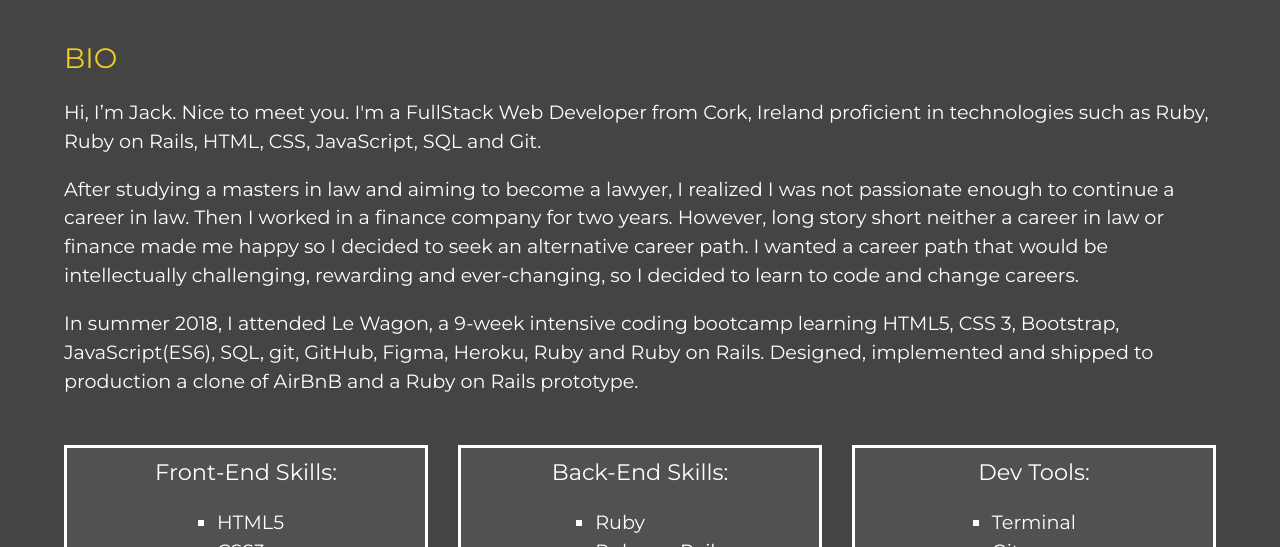
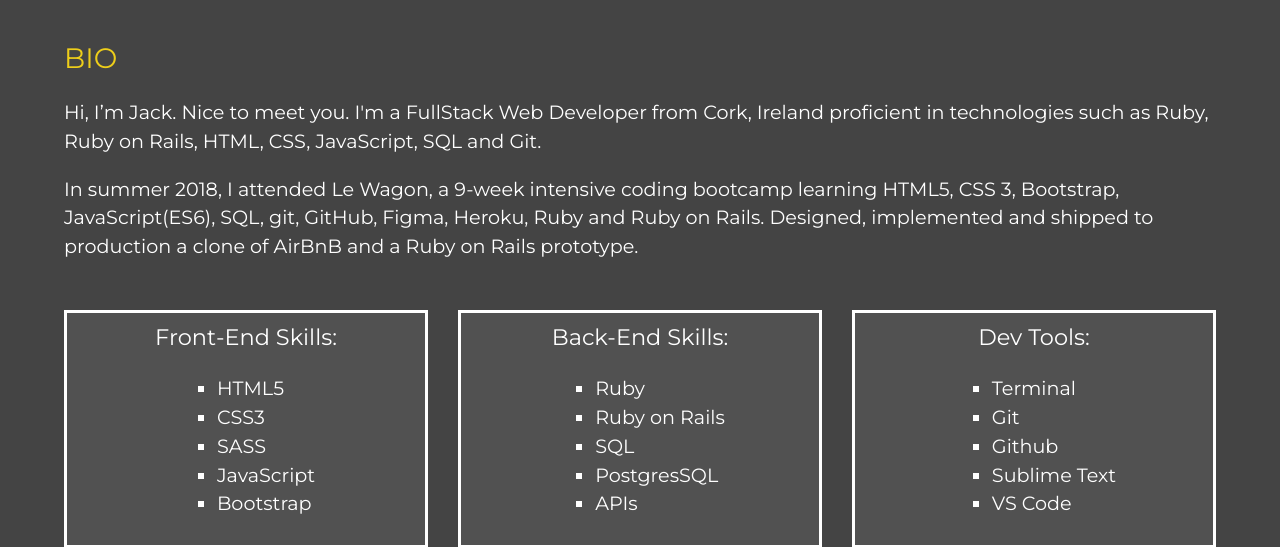
Before and after one commit to jackjoconnor/Porfolio-Website, a website: page dist/about.html in a window 1280 px wide. Shown: the part 253-800 px from the top of the page. Drawn offline with Linux system fonts and the light colour scheme.

Commit message:
fixed about page bio.

```diff
--- a/dist/about.html
+++ b/dist/about.html
@@ -67,14 +67,14 @@
                     in
                     technologies
                     such as Ruby, Ruby on Rails, HTML, CSS, JavaScript, SQL and Git.</p>
-                <p>After studying a masters in law and aiming to become a lawyer, I realized I was not passionate
+                <!-- <p>After studying a masters in law and aiming to become a lawyer, I realized I was not passionate
                     enough to continue a
                     career in law. Then I worked in a finance company for two years. However, long story short neither
                     a career in law
                     or finance made me happy so I decided to seek an alternative career path. I wanted a career path
                     that would be
                     intellectually
-                    challenging, rewarding and ever-changing, so I decided to learn to code and change careers.</p>
+                    challenging, rewarding and ever-changing, so I decided to learn to code and change careers.</p> -->
                 <p>In summer 2018, I attended Le Wagon, a 9-week intensive coding bootcamp learning HTML5, CSS 3,
                     Bootstrap, JavaScript(ES6),
                     SQL, git, GitHub, Figma, Heroku, Ruby and Ruby on Rails. Designed, implemented and shipped to
```
